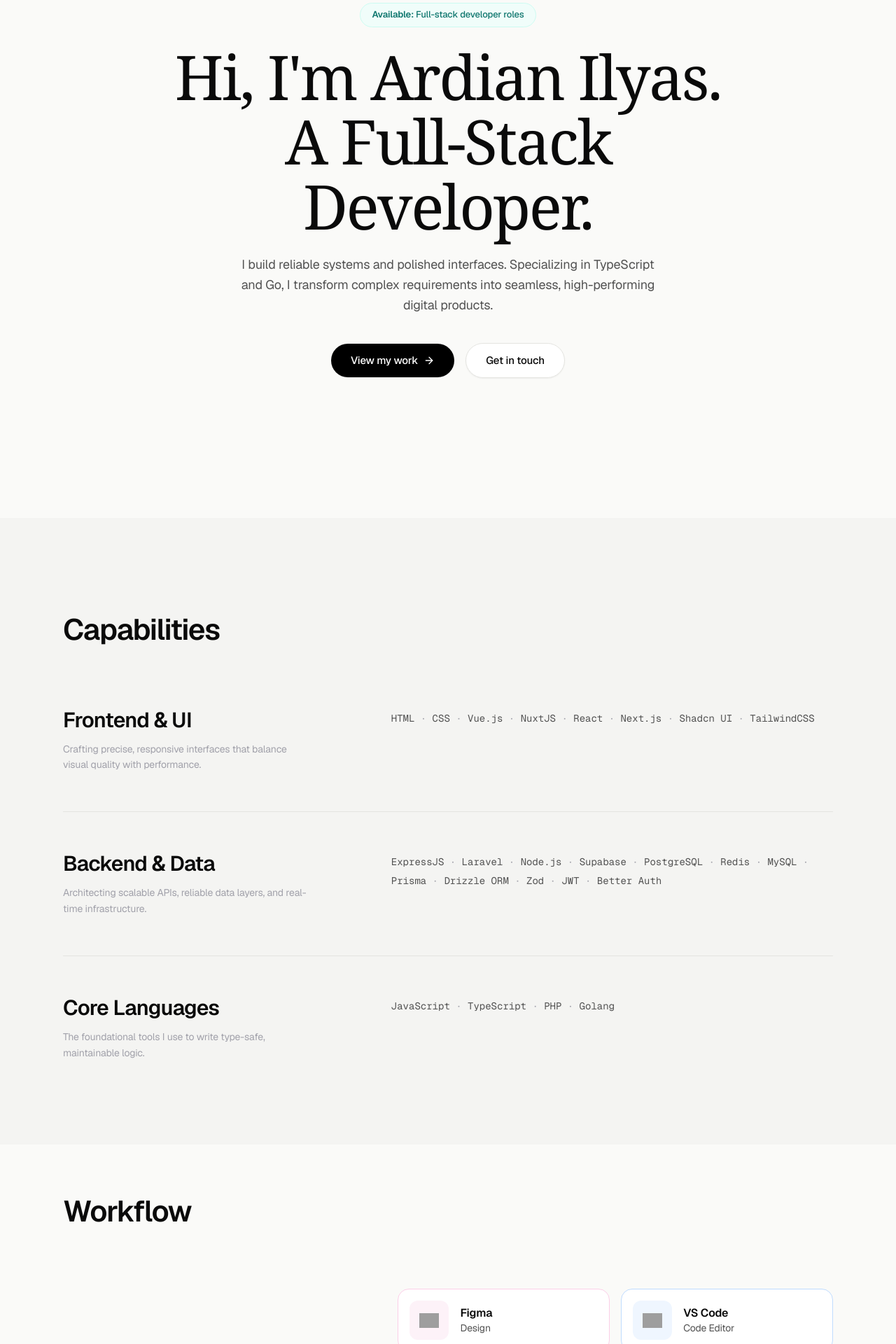
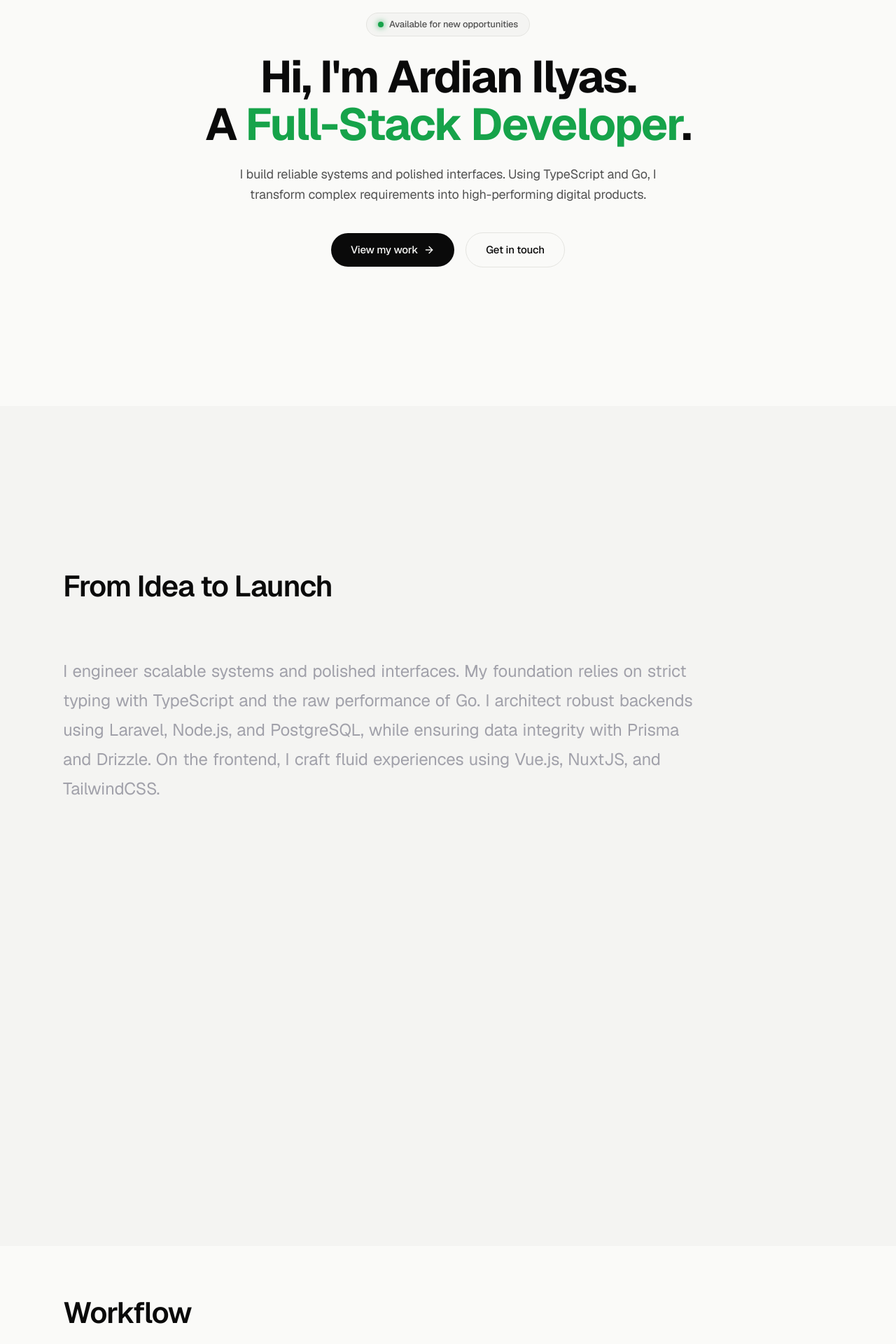
Before and after one commit to ardianilyas/portfolio, a Nuxt app: page / in a window 1280 px wide. Shown: the part 220-2140 px from the top of the page at 70% size. Built offline with nearby package versions, Linux system fonts and the light colour scheme; grey boxes are pictures that could not be loaded.

Commit message:
style: implement pinned scroll typography reveal and update accent colors

```diff
--- a/app/assets/css/main.css
+++ b/app/assets/css/main.css
@@ -90,17 +90,22 @@ h1, h2, h3, h4 {
 
 /* ── Fade-Up Animation ───────────────────────────────── */
 @media (prefers-reduced-motion: no-preference) {
-  @keyframes fadeUp {
-    from { opacity: 0; transform: translateY(20px); }
-    to   { opacity: 1; transform: translateY(0);    }
+  .fade-up {
+    opacity: 0;
+    transform: translateY(20px);
+    transition: opacity 700ms cubic-bezier(0.16, 1, 0.3, 1), transform 700ms cubic-bezier(0.16, 1, 0.3, 1);
   }
 
-  .fade-up   { animation: fadeUp 700ms cubic-bezier(0.16, 1, 0.3, 1) both; }
-  .fade-up-1 { animation-delay: 60ms; }
-  .fade-up-2 { animation-delay: 140ms; }
-  .fade-up-3 { animation-delay: 220ms; }
-  .fade-up-4 { animation-delay: 320ms; }
-  .fade-up-5 { animation-delay: 440ms; }
+  .is-visible .fade-up, .fade-up.is-visible {
+    opacity: 1;
+    transform: translateY(0);
+  }
+
+  .fade-up-1 { transition-delay: 60ms; }
+  .fade-up-2 { transition-delay: 140ms; }
+  .fade-up-3 { transition-delay: 220ms; }
+  .fade-up-4 { transition-delay: 320ms; }
+  .fade-up-5 { transition-delay: 440ms; }
 }
 
 @media (prefers-reduced-motion: reduce) {
--- a/app/components/Footer.vue
+++ b/app/components/Footer.vue
@@ -81,7 +81,6 @@ const year = new Date().getFullYear()
   background-color: var(--color-bg);
   display: flex;
   flex-direction: column;
-  border-top: 1px solid var(--color-border);
   overflow: hidden;
 }
 
@@ -158,7 +157,7 @@ const year = new Date().getFullYear()
   font-family: var(--font-sans);
   font-size: clamp(16px, 1.8vw, 20px);
   font-weight: 400;
-  color: var(--color-text-2);
+  color: var(--color-accent);
   letter-spacing: -0.01em;
   border-bottom: 1px solid var(--color-border-2);
   padding-bottom: 4px;
@@ -183,7 +182,6 @@ const year = new Date().getFullYear()
 .footer-bar {
   position: relative;
   z-index: 1;
-  border-top: 1px solid var(--color-border);
   flex-shrink: 0;
 }
 
--- a/app/components/Hero.vue
+++ b/app/components/Hero.vue
@@ -3,23 +3,25 @@
     id="hero"
     class="hero"
     aria-label="Introduction"
+    ref="heroSection"
   >
-    <div class="hero-inner">
+    <div class="hero-inner" :class="{ 'is-visible': isVisible }">
       <div class="hero-content">
 
         <!-- Status badge -->
         <div class="hero-status fade-up fade-up-1" aria-label="Availability status">
-          <span class="hero-status-text"><strong>Available:</strong> Full-stack developer roles</span>
+          <span class="status-dot"></span>
+          <span class="hero-status-text">Available for new opportunities</span>
         </div>
 
         <!-- Headline -->
         <h1 class="hero-headline fade-up fade-up-2">
-          Hi, I'm Ardian Ilyas. <br class="hidden md:block"> A Full-Stack Developer.
+          Hi, I'm Ardian Ilyas.<br> A <span style="color: var(--color-accent)">Full-Stack Developer</span>.
         </h1>
 
         <!-- Sub -->
         <p class="hero-sub fade-up fade-up-3">
-          I build reliable systems and polished interfaces. Specializing in TypeScript and Go, I transform complex requirements into seamless, high-performing digital products.
+          I build reliable systems and polished interfaces. Using TypeScript and Go, I transform complex requirements into high-performing digital products.
         </p>
 
         <!-- CTAs -->
@@ -39,6 +41,20 @@
 </template>
 
 <script setup lang="ts">
+import { ref } from 'vue'
+import { useIntersectionObserver } from '@vueuse/core'
+
+const heroSection = ref<HTMLElement | null>(null)
+const isVisible = ref(false)
+
+useIntersectionObserver(
+  heroSection,
+  ([{ isIntersecting }]) => {
+    if (isIntersecting) isVisible.value = true
+  },
+  { threshold: 0.1 }
+)
+
 function scrollTo(id: string) {
   const el = document.getElementById(id)
   if (el) {
@@ -55,24 +71,23 @@ function scrollTo(id: string) {
   width: 100%;
   background-color: var(--color-bg);
   padding-top: 64px; /* navbar height */
-  overflow: hidden;
 }
 
 .hero-inner {
   max-width: 900px;
   margin: 0 auto;
-  padding: 120px 24px 160px;
+  padding: 80px 24px 96px;
   display: flex;
   flex-direction: column;
   align-items: center;
   justify-content: center;
+  text-align: center;
   min-height: calc(100dvh - 64px);
-  text-align: center;
 }
 
 @media (min-width: 768px) {
   .hero-inner {
-    padding: 160px 40px 200px;
+    padding: 96px 40px 120px;
   }
 }
 
@@ -87,39 +102,38 @@ function scrollTo(id: string) {
 .hero-status {
   display: inline-flex;
   align-items: center;
+  gap: 8px;
   margin-bottom: 24px;
-  background: #f0fdfa; /* light teal matching the reference */
+  background: var(--color-surface);
   padding: 6px 16px;
   border-radius: 9999px;
-  border: 1px solid #ccfbf1;
+  border: 1px solid var(--color-border);
+}
+
+.status-dot {
+  width: 8px;
+  height: 8px;
+  background-color: var(--color-accent);
+  border-radius: 50%;
+  box-shadow: 0 0 8px var(--color-accent);
 }
 
 .hero-status-text {
   font-family: var(--font-sans);
   font-size: 13px;
   font-weight: 500;
-  color: #0f766e;
-}
-.hero-status-text strong {
-  font-weight: 600;
+  color: var(--color-text-2);
 }
 
 /* ── Headline ─────────────────────────────────────────── */
 .hero-headline {
-  font-family: ui-serif, Georgia, Cambria, "Times New Roman", Times, serif;
-  font-size: clamp(48px, 7vw, 88px);
-  font-weight: 500;
+  font-family: var(--font-sans);
+  font-size: clamp(48px, 6vw, 64px);
+  font-weight: 700;
   letter-spacing: -0.03em;
   line-height: 1.05;
   color: var(--color-text);
   margin: 0 0 24px;
-  max-width: 15ch;
-}
-
-@media (min-width: 768px) {
-  .hero-headline {
-    max-width: 22ch;
-  }
 }
 
 /* ── Sub ──────────────────────────────────────────────── */
@@ -131,7 +145,6 @@ function scrollTo(id: string) {
   color: var(--color-text-2);
   max-width: 600px;
   margin: 0 0 40px;
-  letter-spacing: -0.01em;
 }
 
 /* ── CTAs ─────────────────────────────────────────────── */
@@ -150,12 +163,11 @@ function scrollTo(id: string) {
   font-family: var(--font-sans);
   font-size: 15px;
   font-weight: 500;
-  color: #ffffff;
-  background: #000000;
+  color: var(--color-text-inv);
+  background: var(--color-text);
   padding: 12px 28px;
   border-radius: 9999px;
-  transition: opacity 0.2s ease, transform 0.2s ease;
-  white-space: nowrap;
+  transition: transform 0.2s ease, opacity 0.2s ease;
 }
 
 .btn-icon {
@@ -167,10 +179,8 @@ function scrollTo(id: string) {
 }
 
 .btn-primary:hover {
-  opacity: 0.85;
-}
-.btn-primary:active {
-  transform: translateY(1px);
+  opacity: 0.9;
+  transform: translateY(-1px);
 }
 
 .btn-ghost {
@@ -178,16 +188,21 @@ function scrollTo(id: string) {
   font-size: 15px;
   font-weight: 500;
   color: var(--color-text);
-  background: #ffffff;
+  background: transparent;
   padding: 12px 28px;
   border-radius: 9999px;
   border: 1px solid var(--color-border);
-  transition: border-color 0.2s, background 0.2s;
-  white-space: nowrap;
-  box-shadow: 0 1px 2px rgba(0, 0, 0, 0.05);
+  transition: background 0.2s ease, transform 0.2s ease;
 }
 
 .btn-ghost:hover {
   background: var(--color-surface);
+  transform: translateY(-1px);
+}
+
+/* We hide the elements until is-visible class is applied */
+.hero-inner:not(.is-visible) .fade-up {
+  opacity: 0;
+  transform: translateY(20px);
 }
 </style>
--- a/app/components/Projects.vue
+++ b/app/components/Projects.vue
@@ -1,14 +1,13 @@
 <template>
-  <section id="portfolio" aria-labelledby="portfolio-heading" class="bg-[var(--color-surface)] py-8 md:py-16">
+  <section id="portfolio" aria-labelledby="portfolio-heading" class="bg-[var(--color-surface)] py-8 md:py-16" ref="projectsSection">
 
     <SectionHeader
-      label="PORTFOLIO"
       title="Projects"
       subtitle="A selection of my recent full-stack work and side projects."
     />
 
-    <div class="projects-wrap">
-      <div class="projects-list max-w-[1100px] mx-auto">
+    <div class="projects-wrap" :class="{ 'is-visible': isVisible }">
+      <div class="projects-list max-w-[1100px] mx-auto fade-up fade-up-1">
 
         <ProjectCard
           v-for="(project, i) in projects"
@@ -28,6 +27,20 @@
 </template>
 
 <script setup lang="ts">
+import { ref } from 'vue'
+import { useIntersectionObserver } from '@vueuse/core'
+
+const projectsSection = ref(null)
+const isVisible = ref(false)
+
+useIntersectionObserver(
+  projectsSection,
+  ([{ isIntersecting }]) => {
+    if (isIntersecting) isVisible.value = true
+  },
+  { threshold: 0.1 }
+)
+
 interface Project {
   name: string
   description: string
@@ -78,5 +91,9 @@ const projects: Project[] = [
   padding-bottom: 72px;
 }
 
-
+/* Visibility triggers for animations */
+.projects-wrap:not(.is-visible) .fade-up {
+  opacity: 0;
+  transform: translateY(20px);
+}
 </style>
--- a/app/components/Skills.vue
+++ b/app/components/Skills.vue
@@ -1,171 +1,140 @@
 <template>
-  <section id="skills" aria-labelledby="skills-heading" class="bg-[var(--color-surface)] py-8 md:py-16">
+  <section id="skills" aria-labelledby="skills-heading" class="bg-[var(--color-surface)] relative" ref="skillsSection">
 
-    <SectionHeader label="SKILLS" title="Capabilities" />
+    <div class="sticky top-0 h-screen flex flex-col justify-center px-6 md:px-0">
 
-    <div class="skills-wrap">
-      <div class="max-w-[1100px] mx-auto">
+      <div class="max-w-[1100px] mx-auto w-full">
+        <!-- Increased bottom margin to add top padding to the text -->
+        <h2 class="skills-title mb-16 md:mb-24">
+          From Idea to Launch
+        </h2>
 
-        <div
-          v-for="(cat, index) in categories"
-          :key="cat.id"
-          class="skill-row"
-          :class="{ 'skill-row--first': index === 0 }"
-        >
-          <!-- Left: capability label -->
-          <div class="skill-left">
-            <h3 class="skill-title" :id="`skill-${cat.id}`">{{ cat.title }}</h3>
-            <p class="skill-desc">{{ cat.desc }}</p>
-          </div>
+        <p class="scroll-reveal-prose">
+          <span
+            v-for="(word, index) in words"
+            :key="index"
+            class="prose-word"
+            :class="{
+              'is-skill': word.isSkill,
+              'is-active': scrollProgress > (index / words.length)
+            }"
+          >
+            {{ word.text }}
+          </span>
+        </p>
+      </div>
 
-          <!-- Right: technology list -->
-          <div class="skill-right" :aria-labelledby="`skill-${cat.id}`">
-            <p class="skill-tech-list">
-              <span
-                v-for="(skill, i) in cat.skills"
-                :key="skill.name"
-                class="skill-tech-item"
-              >{{ skill.name }}<span v-if="i < cat.skills.length - 1" class="skill-dot" aria-hidden="true"> · </span></span>
-            </p>
-          </div>
-        </div>
-
-      </div>
     </div>
 
   </section>
 </template>
 
 <script setup lang="ts">
-const languages = [
-  { name: 'JavaScript' },
-  { name: 'TypeScript' },
-  { name: 'PHP' },
-  { name: 'Golang' },
-]
+import { ref, onMounted, onUnmounted } from 'vue'
 
-const frontend = [
-  { name: 'HTML' },
-  { name: 'CSS' },
-  { name: 'Vue.js' },
-  { name: 'NuxtJS' },
-  { name: 'React' },
-  { name: 'Next.js' },
-  { name: 'Shadcn UI' },
-  { name: 'TailwindCSS' },
-]
+const skillsSection = ref<HTMLElement | null>(null)
+const scrollProgress = ref(0)
 
-const backend = [
-  { name: 'ExpressJS' },
-  { name: 'Laravel' },
-  { name: 'Node.js' },
-  { name: 'Supabase' },
-  { name: 'PostgreSQL' },
-  { name: 'Redis' },
-  { name: 'MySQL' },
-  { name: 'Prisma' },
-  { name: 'Drizzle ORM' },
-  { name: 'Zod' },
-  { name: 'JWT' },
-  { name: 'Better Auth' },
-]
+const handleScroll = () => {
+  if (!skillsSection.value) return
 
-const categories = [
-  {
-    id: 'frontend',
-    title: 'Frontend & UI',
-    desc: 'Crafting precise, responsive interfaces that balance visual quality with performance.',
-    skills: frontend,
-  },
-  {
-    id: 'backend',
-    title: 'Backend & Data',
-    desc: 'Architecting scalable APIs, reliable data layers, and real-time infrastructure.',
-    skills: backend,
-  },
-  {
-    id: 'languages',
-    title: 'Core Languages',
-    desc: 'The foundational tools I use to write type-safe, maintainable logic.',
-    skills: languages,
-  },
-]
+  const rect = skillsSection.value.getBoundingClientRect()
+  const windowHeight = window.innerHeight
+
+  if (rect.top > 0) {
+    scrollProgress.value = 0
+  } else {
+    const scrolledDistance = -rect.top
+    const totalScrollableDistance = rect.height - windowHeight
+    const progress = scrolledDistance / totalScrollableDistance
+    scrollProgress.value = Math.max(0, Math.min(1, progress))
+  }
+}
+
+onMounted(() => {
+  window.addEventListener('scroll', handleScroll, { passive: true })
+  handleScroll()
+})
+
+onUnmounted(() => {
+  window.removeEventListener('scroll', handleScroll)
+})
+
+// Shortened, punchy 50-word copy
+const proseRaw = "I engineer scalable systems and polished interfaces. My foundation relies on strict typing with TypeScript and the raw performance of Go. I architect robust backends using Laravel, Node.js, and PostgreSQL, while ensuring data integrity with Prisma and Drizzle. On the frontend, I craft fluid experiences using Vue.js, NuxtJS, and TailwindCSS."
+
+const skillKeywords = new Set([
+  'TypeScript', 'Go', 'Laravel', 'Nodejs', 'PostgreSQL',
+  'Prisma', 'Drizzle', 'Vuejs', 'NuxtJS', 'TailwindCSS'
+])
+
+const words = proseRaw.split(' ').map(w => {
+  const cleanWord = w.replace(/[.,]/g, '')
+  return {
+    text: w,
+    isSkill: skillKeywords.has(cleanWord)
+  }
+})
 </script>
 
 <style scoped>
-.skills-wrap {
-  padding: 0 24px;
+#skills {
+  /* Reduced from 250vh to 150vh so the animation plays much faster with less scrolling */
+  height: 150vh;
+}
+
+.skills-title {
+  font-family: var(--font-sans);
+  font-size: clamp(28px, 3.5vw, 42px);
+  font-weight: 600;
+  letter-spacing: -0.03em;
+  color: var(--color-text);
+  margin: 0 0 40px 0;
+  line-height: 1.1;
 }
 
 @media (min-width: 768px) {
-  .skills-wrap {
-    padding: 0 40px;
+  .skills-title {
+    margin-bottom: 80px;
   }
 }
 
-/* ── Row ─────────────────────────────────────────────── */
-.skill-row {
-  display: grid;
-  grid-template-columns: 1fr;
-  gap: 20px;
-  padding: 48px 0;
-  border-top: 1px solid var(--color-border);
+/* ── Scroll Reveal Prose ───────────────────────────────────────── */
+.scroll-reveal-prose {
+  font-family: var(--font-sans);
+  font-size: clamp(16px, 2vw, 24px);
+  /* Lighter weight requested */
+  font-weight: 400;
+  line-height: 1.6;
+  letter-spacing: -0.01em;
+  cursor: default;
+  display: flex;
+  flex-wrap: wrap;
+  gap: 0.15em 0.3em;
+  max-width: 900px;
 }
 
-.skill-row--first {
-  border-top: none;
+/* ── Individual Words ───────────────────────────────────────── */
+.prose-word {
+  color: var(--color-text-3); /* Muted gray by default */
+  transition: color 0.1s ease, text-shadow 0.1s ease;
+  will-change: color;
 }
 
-@media (min-width: 768px) {
-  .skill-row {
-    grid-template-columns: 2fr 3fr;
-    gap: 48px;
-    align-items: start;
-    padding: 56px 0;
-  }
+.prose-word.is-active {
+  color: var(--color-text); /* Solid dark when scrolled over */
 }
 
-/* ── Left ─────────────────────────────────────────────── */
-.skill-title {
-  font-family: var(--font-sans);
-  font-size: clamp(22px, 2.5vw, 30px);
-  font-weight: 600;
-  letter-spacing: -0.025em;
-  color: var(--color-text);
-  margin: 0 0 12px;
-  line-height: 1.2;
+/* ── Skill Words ───────────────────────────────────────── */
+.prose-word.is-skill {
+  /* No bold */
+  font-weight: 400;
+  color: var(--color-text-3); /* Stay gray initially so it's a surprise */
 }
 
-.skill-desc {
-  font-size: 14px;
-  font-weight: 400;
-  color: var(--color-text-3);
-  line-height: 1.6;
-  margin: 0;
-  max-width: 38ch;
-}
-
-/* ── Right ─────────────────────────────────────────────── */
-.skill-right {
-  padding-top: 2px;
-}
-
-.skill-tech-list {
-  font-family: var(--font-mono);
-  font-size: 14px;
-  font-weight: 400;
-  color: var(--color-text-2);
-  line-height: 1.9;
-  margin: 0;
-  letter-spacing: 0;
-}
-
-.skill-tech-item {
-  display: inline;
-}
-
-.skill-dot {
-  color: var(--color-text-3);
-  user-select: none;
+.prose-word.is-skill.is-active {
+  /* Use the green accent color from the "Get in touch" link */
+  color: var(--color-accent);
+  text-shadow: none; /* Keep it perfectly clean, no bold or glow */
 }
 </style>
--- a/app/components/Tools.vue
+++ b/app/components/Tools.vue
@@ -1,13 +1,14 @@
 <template>
-  <section id="tools" aria-labelledby="tools-heading">
+  <section id="tools" aria-labelledby="tools-heading" ref="toolsSection">
 
-    <SectionHeader label="TOOLBOX" title="Workflow" />
+    <!-- Removed eyebrow label to avoid repetition -->
+    <SectionHeader title="Workflow" />
 
-    <div class="tools-wrap">
+    <div class="tools-wrap" :class="{ 'is-visible': isVisible }">
       <div class="tools-inner max-w-[1100px] mx-auto">
 
         <!-- Left: philosophy statement -->
-        <div class="tools-philosophy">
+        <div class="tools-philosophy fade-up fade-up-1">
           <p class="philosophy-text">
             Good tooling fades into the background. I choose tools that remove friction, scale with the project, and get out of the way so the work can speak for itself.
           </p>
@@ -17,15 +18,14 @@
         </div>
 
         <!-- Right: tool strip -->
-        <div class="tools-strip" aria-label="Tools I use">
+        <div class="tools-strip fade-up fade-up-2" aria-label="Tools I use">
           <div
             v-for="tool in tools"
             :key="tool.name"
             class="tool-card"
-            :style="{ '--card-border': tool.borderColor }"
           >
             <!-- Icon block -->
-            <div class="tool-icon-wrapper" :style="{ backgroundColor: tool.bgColor }">
+            <div class="tool-icon-wrapper">
               <svg
                 v-if="tool.name === 'GitHub'"
                 class="tool-icon tool-icon--svg"
@@ -61,15 +61,29 @@
 </template>
 
 <script setup lang="ts">
+import { ref } from 'vue'
+import { useIntersectionObserver } from '@vueuse/core'
+
+const toolsSection = ref(null)
+const isVisible = ref(false)
+
+useIntersectionObserver(
+  toolsSection,
+  ([{ isIntersecting }]) => {
+    if (isIntersecting) isVisible.value = true
+  },
+  { threshold: 0.1 }
+)
+
 const tools = [
-  { name: 'Figma',   category: 'Design',          icon: 'https://svgl.app/library/figma.svg', bgColor: '#fdf2f8', borderColor: '#fbcfe8' }, // light pink
-  { name: 'VS Code', category: 'Code Editor',     icon: 'https://svgl.app/library/vscode.svg', bgColor: '#eff6ff', borderColor: '#bfdbfe' }, // light blue
-  { name: 'Git',     category: 'Version Control', icon: 'https://svgl.app/library/git.svg', bgColor: '#fff7ed', borderColor: '#fed7aa' }, // light orange
-  { name: 'GitHub',  category: 'Repository',      icon: null, bgColor: '#f3f4f6', borderColor: '#e5e7eb' }, // light gray
-  { name: 'Vercel',  category: 'Deployment',      icon: 'https://api.iconify.design/logos:vercel-icon.svg', bgColor: '#f3f4f6', borderColor: '#e5e7eb' },
-  { name: 'Postman', category: 'API Testing',     icon: 'https://svgl.app/library/postman.svg', bgColor: '#fff7ed', borderColor: '#fed7aa' },
-  { name: 'Vitest',  category: 'Testing',         icon: 'https://svgl.app/library/vitest.svg', bgColor: '#ecfccb', borderColor: '#d9f99d' }, // lime green for vitest
-  { name: 'Safari',  category: 'Browser',         icon: 'https://svgl.app/library/safari.svg', bgColor: '#eff6ff', borderColor: '#bfdbfe' },
+  { name: 'Figma',   category: 'Design',          icon: 'https://svgl.app/library/figma.svg' },
+  { name: 'VS Code', category: 'Code Editor',     icon: 'https://svgl.app/library/vscode.svg' },
+  { name: 'Git',     category: 'Version Control', icon: 'https://svgl.app/library/git.svg' },
+  { name: 'GitHub',  category: 'Repository',      icon: null },
+  { name: 'Vercel',  category: 'Deployment',      icon: 'https://api.iconify.design/logos:vercel-icon.svg' },
+  { name: 'Postman', category: 'API Testing',     icon: 'https://svgl.app/library/postman.svg' },
+  { name: 'Vitest',  category: 'Testing',         icon: 'https://svgl.app/library/vitest.svg' },
+  { name: 'Safari',  category: 'Browser',         icon: 'https://svgl.app/library/safari.svg' },
 ]
 </script>
 
@@ -137,17 +151,18 @@ const tools = [
 .tool-card {
   display: flex;
   align-items: center;
-  gap: 16px;
-  padding: 16px;
-  background: #ffffff;
-  border-radius: 16px;
-  border: 1px solid var(--card-border, var(--color-border));
-  transition: box-shadow 0.2s ease, transform 0.2s ease, border-color 0.2s ease;
+  gap: 14px;
+  padding: 10px 14px;
+  background: var(--color-surface);
+  border-radius: 12px;
+  border: 1px solid var(--color-border);
+  transition: transform 0.2s ease, border-color 0.2s ease, box-shadow 0.2s ease;
 }
 
 .tool-card:hover {
   transform: translateY(-2px);
-  box-shadow: 0 8px 24px rgba(0, 0, 0, 0.04);
+  border-color: var(--color-text-3);
+  box-shadow: 0 4px 12px rgba(0, 0, 0, 0.03);
 }
 
 /* ── Icon ─────────────────────────────────────────────── */
@@ -155,21 +170,27 @@ const tools = [
   display: flex;
   align-items: center;
   justify-content: center;
-  width: 56px;
-  height: 56px;
-  border-radius: 12px;
+  width: 44px;
+  height: 44px;
+  border-radius: 8px;
+  background-color: #ffffff;
+  border: 1px solid var(--color-border);
   flex-shrink: 0;
 }
 
 .tool-icon {
-  width: 28px;
-  height: 28px;
+  width: 22px;
+  height: 22px;
   object-fit: contain;
   display: block;
 }
 
 .tool-icon--svg {
   color: var(--color-text-2);
+}
+
+.tool-card:hover .tool-icon--svg {
+  color: var(--color-text);
 }
 
 /* ── Info block ───────────────────────────────────────── */
@@ -195,4 +216,10 @@ const tools = [
   color: var(--color-text-2);
   line-height: 1.2;
 }
+
+/* Visibility triggers for animations */
+.tools-wrap:not(.is-visible) .fade-up {
+  opacity: 0;
+  transform: translateY(20px);
+}
 </style>
--- a/nuxt.config.ts
+++ b/nuxt.config.ts
@@ -3,6 +3,7 @@ import tailwindcss from "@tailwindcss/vite";
 export default defineNuxtConfig({
   compatibilityDate: "2025-07-15",
   devtools: { enabled: true },
+  modules: ['@vueuse/nuxt'],
   css: ["~/assets/css/main.css"],
   app: {
     head: {
--- a/package.json
+++ b/package.json
@@ -11,6 +11,8 @@
   },
   "dependencies": {
     "@tailwindcss/vite": "^4.1.18",
+    "@vueuse/core": "^14.3.0",
+    "@vueuse/nuxt": "^14.3.0",
     "nuxt": "^4.3.1",
     "tailwindcss": "^4.1.18",
     "vue": "^3.5.27",
```
Also changed, not shown: app/components/Navbar.vue (+5 -3 lines), 1 other file (tests, documents, lock files or other folders).
